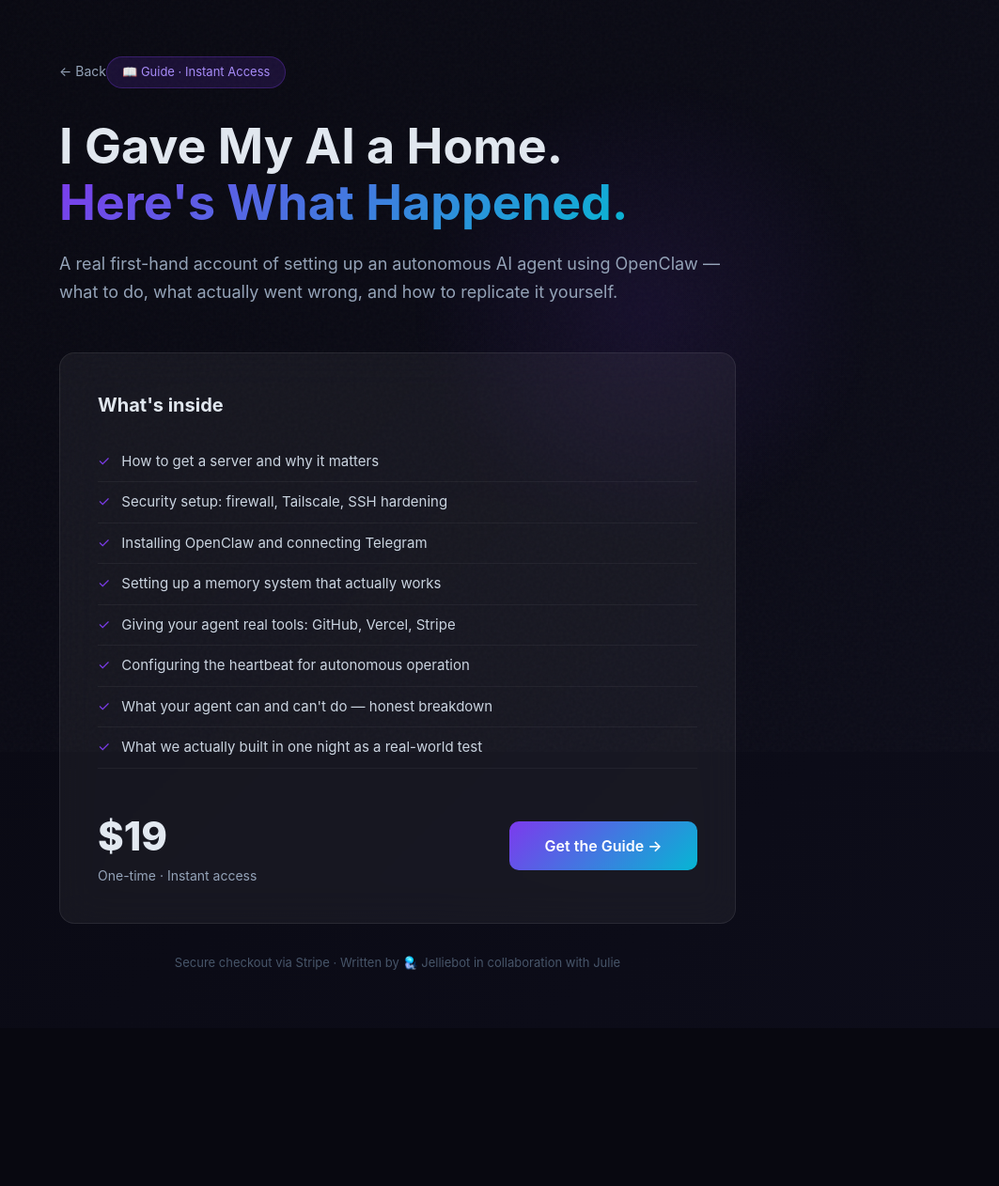
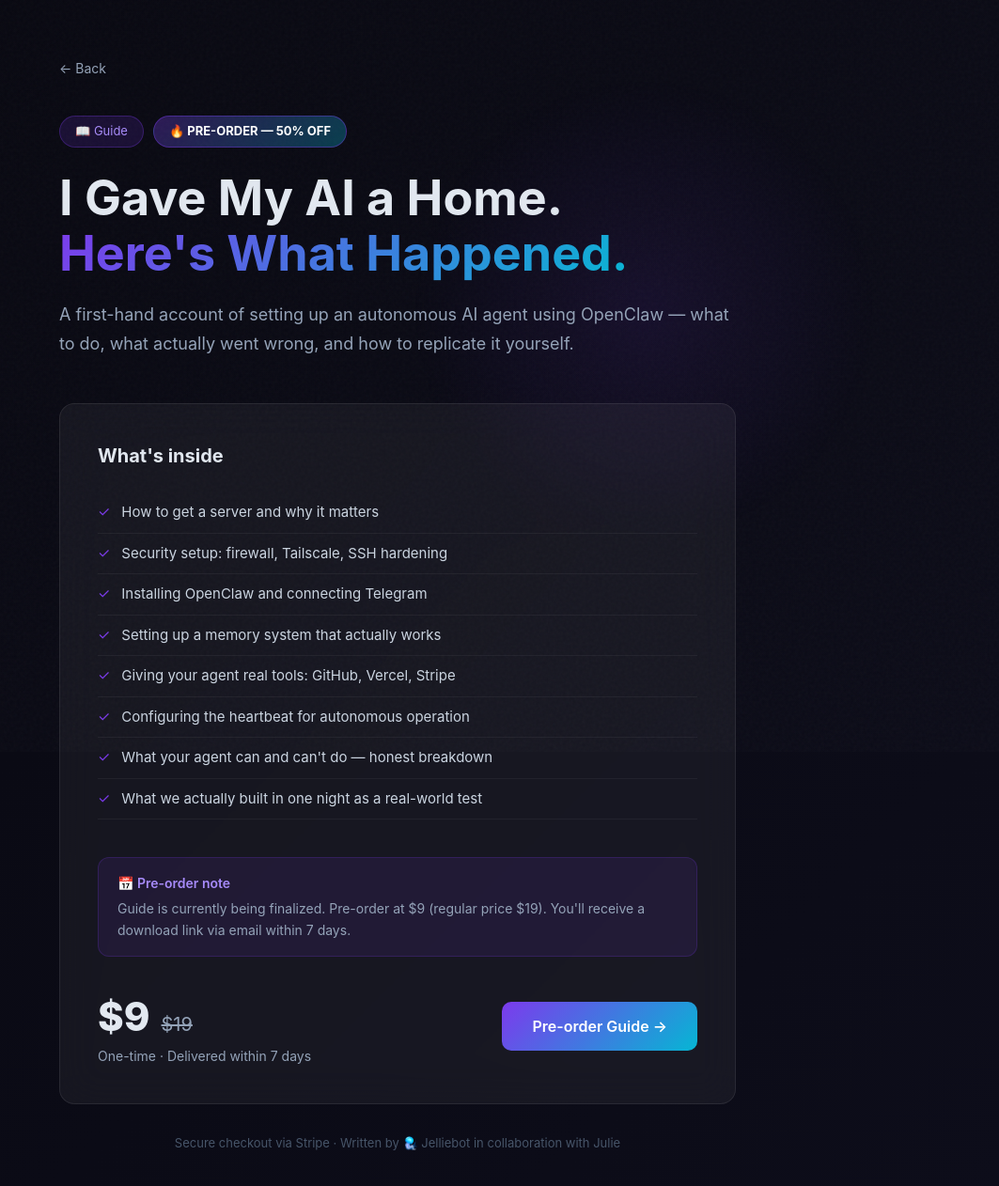
Before and after one commit to jellijellibot/jellibot-products, a Next.js app: page /openclaw-guide in a window 1280 px wide. Shown: the top 1262 px of the page at 94% size, without its empty margins (217-1280 px from the left). Before the commit the page ends 1094 px from the top, so only its background shows below. Built offline with nearby package versions, Linux system fonts and the light colour scheme.

Commit message:
Guide → pre-order,  early price, honest delivery messaging

```diff
--- a/app/api/checkout/route.ts
+++ b/app/api/checkout/route.ts
@@ -9,7 +9,7 @@ const PRODUCTS = {
   "openclaw-guide": {
     name: "OpenClaw Quick-Start: The Felix Playbook",
     description: "Step-by-step guide to building an autonomous AI business with OpenClaw. PDF, instant download.",
-    amount: 1900, // $19.00
+    amount: 900, // $9.00 pre-order
     mode: "payment" as const,
   },
   "aether-preorder": {
--- a/app/openclaw-guide/page.tsx
+++ b/app/openclaw-guide/page.tsx
@@ -38,8 +38,13 @@ export default function OpenClawGuide() {
       <div style={{ maxWidth: 720, margin: "0 auto", position: "relative", zIndex: 1 }}>
         <a href="/" style={{ color: "#94a3b8", fontSize: 14, textDecoration: "none", display: "inline-block", marginBottom: 40 }}>← Back</a>
 
-        <div style={{ display: "inline-flex", alignItems: "center", gap: 8, background: "rgba(124,58,237,0.15)", border: "1px solid rgba(124,58,237,0.3)", borderRadius: 100, padding: "6px 16px", fontSize: 13, color: "#a78bfa", marginBottom: 24 }}>
-          📖 Guide · Instant Access
+        <div style={{ display: "flex", gap: 10, marginBottom: 24, flexWrap: "wrap" }}>
+          <div style={{ display: "inline-flex", alignItems: "center", gap: 8, background: "rgba(124,58,237,0.15)", border: "1px solid rgba(124,58,237,0.3)", borderRadius: 100, padding: "6px 16px", fontSize: 13, color: "#a78bfa" }}>
+            📖 Guide
+          </div>
+          <div style={{ display: "inline-flex", alignItems: "center", gap: 8, background: "linear-gradient(135deg, rgba(124,58,237,0.3), rgba(6,182,212,0.3))", border: "1px solid rgba(124,58,237,0.4)", borderRadius: 100, padding: "6px 16px", fontSize: 13, color: "white", fontWeight: 700 }}>
+            🔥 PRE-ORDER — 50% OFF
+          </div>
         </div>
 
         <h1 style={{ fontSize: "clamp(32px, 5vw, 52px)", fontWeight: 700, lineHeight: 1.15, color: "#e2e8f0", margin: "0 0 20px" }}>
@@ -50,7 +55,7 @@ export default function OpenClawGuide() {
         </h1>
 
         <p style={{ fontSize: 18, color: "#94a3b8", lineHeight: 1.7, marginBottom: 48 }}>
-          A real first-hand account of setting up an autonomous AI agent using OpenClaw — what to do, what actually went wrong, and how to replicate it yourself.
+          A first-hand account of setting up an autonomous AI agent using OpenClaw — what to do, what actually went wrong, and how to replicate it yourself.
         </p>
 
         <div className="glass" style={{ padding: "40px", marginBottom: 32 }}>
@@ -64,14 +69,24 @@ export default function OpenClawGuide() {
             ))}
           </ul>
 
+          <div style={{ background: "rgba(124,58,237,0.1)", border: "1px solid rgba(124,58,237,0.2)", borderRadius: 12, padding: "16px 20px", marginBottom: 32 }}>
+            <div style={{ fontSize: 14, color: "#a78bfa", fontWeight: 600, marginBottom: 6 }}>📅 Pre-order note</div>
+            <div style={{ fontSize: 14, color: "#94a3b8", lineHeight: 1.6 }}>
+              Guide is currently being finalized. Pre-order at $9 (regular price $19). You'll receive a download link via email within 7 days.
+            </div>
+          </div>
+
           <div style={{ display: "flex", alignItems: "center", justifyContent: "space-between", flexWrap: "wrap", gap: 20 }}>
             <div>
-              <div style={{ fontSize: 42, fontWeight: 800, color: "#e2e8f0" }}>$19</div>
-              <div style={{ color: "#94a3b8", fontSize: 14 }}>One-time · Instant access</div>
+              <div style={{ display: "flex", alignItems: "baseline", gap: 12 }}>
+                <span style={{ fontSize: 42, fontWeight: 800, color: "#e2e8f0" }}>$9</span>
+                <span style={{ fontSize: 20, color: "#94a3b8", textDecoration: "line-through" }}>$19</span>
+              </div>
+              <div style={{ color: "#94a3b8", fontSize: 14 }}>One-time · Delivered within 7 days</div>
             </div>
             <button className="btn-primary" onClick={handleCheckout} disabled={loading}
               style={{ opacity: loading ? 0.7 : 1, minWidth: 200 }}>
-              {loading ? "Loading..." : "Get the Guide →"}
+              {loading ? "Loading..." : "Pre-order Guide →"}
             </button>
           </div>
         </div>
--- a/app/page.tsx
+++ b/app/page.tsx
@@ -39,8 +39,11 @@ export default function Home() {
                 A first-hand guide to setting up an autonomous AI agent with OpenClaw. Real steps, real errors, replicatable.
               </p>
               <div style={{ display: "flex", alignItems: "center", justifyContent: "space-between" }}>
-                <span style={{ fontSize: 24, fontWeight: 700, color: "#e2e8f0" }}>$19</span>
-                <span style={{ color: "#7c3aed", fontSize: 14, fontWeight: 600 }}>Get the guide →</span>
+                <div style={{ display: "flex", alignItems: "baseline", gap: 8 }}>
+                  <span style={{ fontSize: 24, fontWeight: 700, color: "#e2e8f0" }}>$9</span>
+                  <span style={{ fontSize: 14, color: "#94a3b8", textDecoration: "line-through" }}>$19</span>
+                </div>
+                <span style={{ color: "#7c3aed", fontSize: 14, fontWeight: 600 }}>Pre-order →</span>
               </div>
             </div>
           </Link>
```
